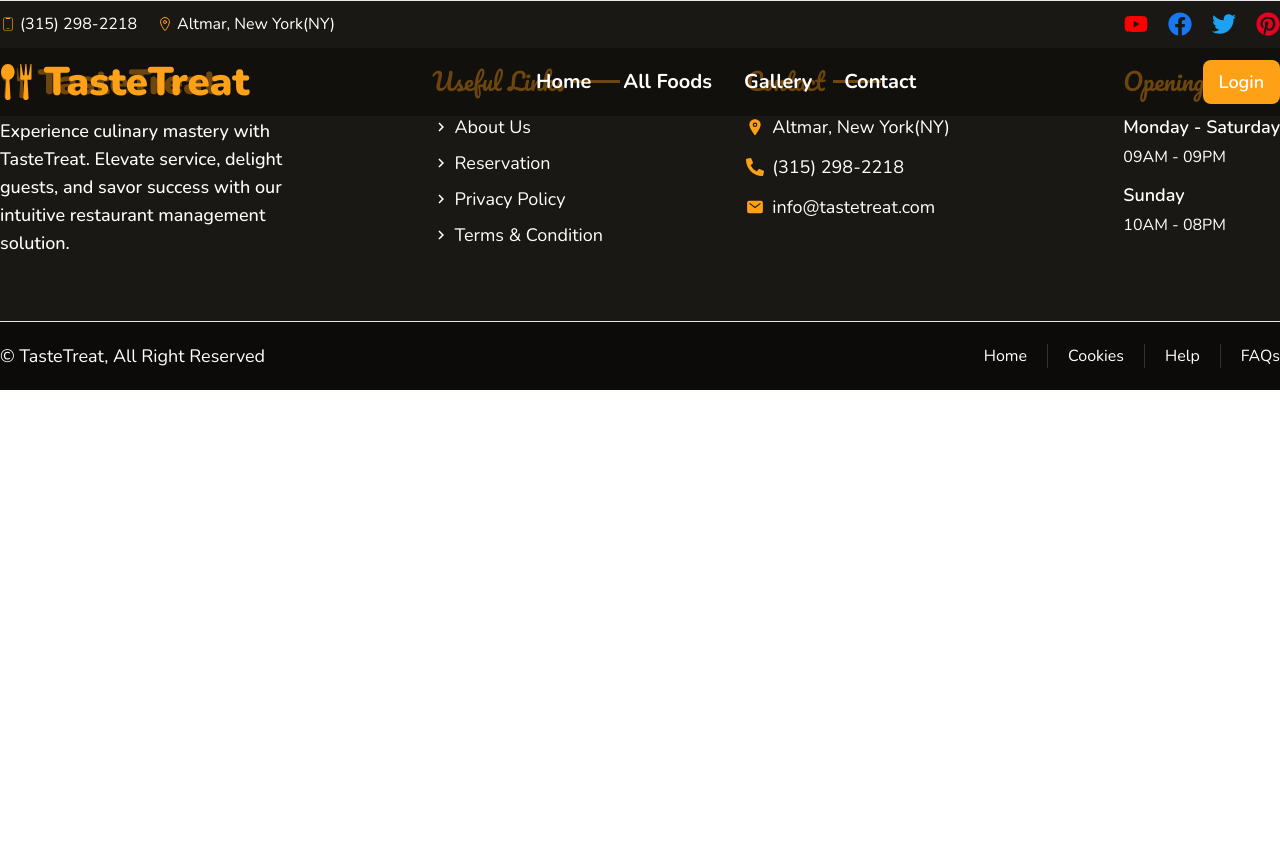
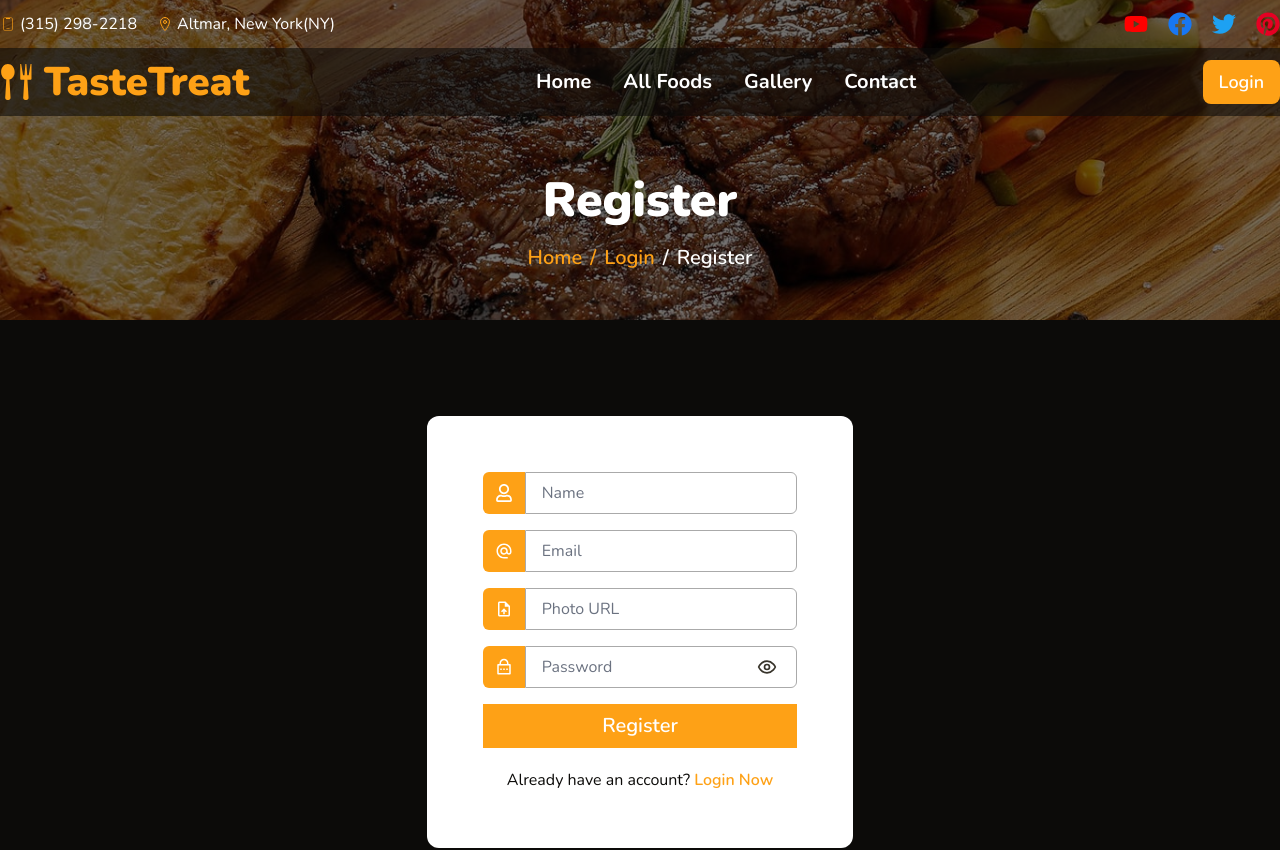
Before and after one commit to rockydey/restaurant-management-client, a React (Vite) app: page /register in a window 1280 px wide. Shown: the top 850 px of the page. Before the commit the page ends 800 px from the top, so only its background shows below. Built offline with nearby package versions, Linux system fonts and the light colour scheme.

Commit message:
register page design complete

```diff
--- a/src/pages/Login/Login.jsx
+++ b/src/pages/Login/Login.jsx
@@ -61,7 +61,7 @@ const Login = () => {
                     />
                   </div>
                   {errors.userEmail?.type === "required" && (
-                    <span className='text-color4'>Email is required!</span>
+                    <span className='text-color11'>Email is required!</span>
                   )}
                 </div>
                 <div>
@@ -89,7 +89,7 @@ const Login = () => {
                     </div>
                   </div>
                   {errors.userPassword?.type === "required" && (
-                    <span className='text-color4'>Password is required!</span>
+                    <span className='text-color11'>Password is required!</span>
                   )}
                 </div>
                 <p className='mt-4  underline cursor-pointer text-base text-color9 font-medium'>
--- a/src/pages/Register/Register.jsx
+++ b/src/pages/Register/Register.jsx
@@ -1,11 +1,165 @@
 import { Helmet } from "react-helmet-async";
+import loginBg from "../../assets/login/login-hero.jpg";
+import { MdOutlineAlternateEmail, MdOutlineUploadFile } from "react-icons/md";
+import { useForm } from "react-hook-form";
+import { RiLockPasswordLine } from "react-icons/ri";
+import { useState } from "react";
+import { Eye, EyeOff } from "lucide-react";
+import { Link } from "react-router-dom";
+import { FaRegUser } from "react-icons/fa";
 
 const Register = () => {
+  const {
+    register,
+    formState: { errors },
+    handleSubmit,
+  } = useForm();
+  const [show, setShow] = useState(false);
+  const [regError, setRegError] = useState("");
+
+  const handleRegister = (data) => {
+    const name = data.userName;
+    const email = data.userEmail;
+    const photo = data.userPhotoURL;
+    const password = data.userPassword;
+
+    console.log(name, email, photo, password);
+
+    if (!/^(?=.*[a-z])(?=.*[A-Z]).{6,}$/.test(password)) {
+      setRegError(
+        "Password should have a uppercase and a lowercase and also minimum 6 character!"
+      );
+      return;
+    } else {
+      setRegError("");
+    }
+  };
   return (
     <div>
       <Helmet>
         <title>TasteTreat | Register</title>
       </Helmet>
+      <div>
+        <div
+          style={{ backgroundImage: `url(${loginBg})` }}
+          className='lg:h-[40vh] bg-cover bg-center bg-no-repeat bg-color10 bg-blend-overlay'>
+          <div className='text-center pt-44 pb-14 lg:pb-0'>
+            <h1 className='text-5xl font-black'>Register</h1>
+            <div className='flex gap-2 text-xl justify-center mt-5 font-semibold'>
+              <p className='text-color9'>Home</p>
+              <span className='text-color9'>/</span>
+              <p className='text-color9'>Login</p>
+              <span>/</span>
+              <p>Register</p>
+            </div>
+          </div>
+        </div>
+        <div className='py-24 px-3 md:px-5 lg:px-0 bg-color1'>
+          <div className='max-w-screen-xl mx-auto'>
+            <div className='md:w-3/5 lg:w-1/3 mx-auto bg-color8 p-10 md:p-14 rounded-xl'>
+              <form
+                onSubmit={handleSubmit(handleRegister)}
+                className='text-lg font-medium'>
+                <div>
+                  <div className='flex items-center rounded-xl '>
+                    <p className='flex bg-color9  p-3 rounded-s-md'>
+                      <FaRegUser />
+                    </p>
+                    <input
+                      id='name'
+                      type='text'
+                      className='w-full rounded-e-md focus:shadow-none focus:border-l-0 focus:ring-0 border-color4 px-4 focus:outline-none text-base font-normal text-color2'
+                      placeholder='Name'
+                      {...register("userName", { required: true })}
+                    />
+                  </div>
+                  {errors.userName?.type === "required" && (
+                    <span className='text-color11'>Name is required!</span>
+                  )}
+                </div>
+                <div>
+                  <div className='flex mt-4 items-center rounded-xl'>
+                    <p className='flex bg-color9 p-3 rounded-s-md'>
+                      <MdOutlineAlternateEmail />
+                    </p>
+                    <input
+                      id='email'
+                      type='email'
+                      className='w-full rounded-e-md focus:shadow-none focus:border-l-0 focus:ring-0 border-color4 px-4 focus:outline-none text-base font-normal text-color2'
+                      placeholder='Email'
+                      {...register("userEmail", { required: true })}
+                    />
+                  </div>
+                  {errors.userEmail?.type === "required" && (
+                    <span className='text-color11'>Email is required!</span>
+                  )}
+                </div>
+                <div>
+                  <div className='mt-4 flex items-center rounded-xl'>
+                    <p className='flex bg-color9 p-3 rounded-s-md'>
+                      <MdOutlineUploadFile />
+                    </p>
+                    <input
+                      id='photoURL'
+                      type='text'
+                      className='w-full rounded-e-md focus:shadow-none focus:border-l-0 focus:ring-0 border-color4 px-4 focus:outline-none text-base font-normal text-color2'
+                      placeholder='Photo URL'
+                      {...register("userPhotoURL", { required: true })}
+                    />
+                  </div>
+                  {errors.userPhotoURL?.type === "required" && (
+                    <span className='text-color11'>Photo URL is required!</span>
+                  )}
+                </div>
+                <div>
+                  <div className='mt-4 relative flex items-center rounded-xl'>
+                    <p className='flex bg-color9 p-3 rounded-s-md'>
+                      <RiLockPasswordLine />
+                    </p>
+                    <input
+                      id='password'
+                      type={show ? "text" : "password"}
+                      className='w-full rounded-e-md focus:shadow-none focus:border-l-0 focus:ring-0 border-color4 px-4 focus:outline-none text-base font-normal text-color2'
+                      placeholder='Password'
+                      {...register("userPassword", { required: true })}
+                    />
+                    <div
+                      onClick={() => {
+                        setShow(!show);
+                      }}
+                      className='cursor-pointer absolute text-color3 right-5'>
+                      {show ? (
+                        <EyeOff width={20} height={20} />
+                      ) : (
+                        <Eye width={20} height={20} />
+                      )}
+                    </div>
+                  </div>
+                  {
+                    <div className='text-color11 text-sm font-normal mt-2'>
+                      {regError}
+                    </div>
+                  }
+                  {errors.userPassword?.type === "required" && (
+                    <span className='text-color11'>Password is required!</span>
+                  )}
+                </div>
+                <input
+                  className={`cursor-pointer block w-full mt-4 bg-color9 font-semibold text-xl py-2`}
+                  type='submit'
+                  value='Register'
+                />
+              </form>
+              <p className='text-center text-base font-normal text-color1 mt-5'>
+                Already have an account?{" "}
+                <Link className='text-color9 font-semibold' to='/register'>
+                  Login Now
+                </Link>
+              </p>
+            </div>
+          </div>
+        </div>
+      </div>
     </div>
   );
 };
--- a/tailwind.config.js
+++ b/tailwind.config.js
@@ -15,6 +15,7 @@ export default {
       color8: "#FFFFFF",
       color9: "#FEA116",
       color10: "#0c0b0999",
+      color11: "#de463b",
     },
     fontFamily: {
       nunito: '"Nunito", sans-serif',
```
